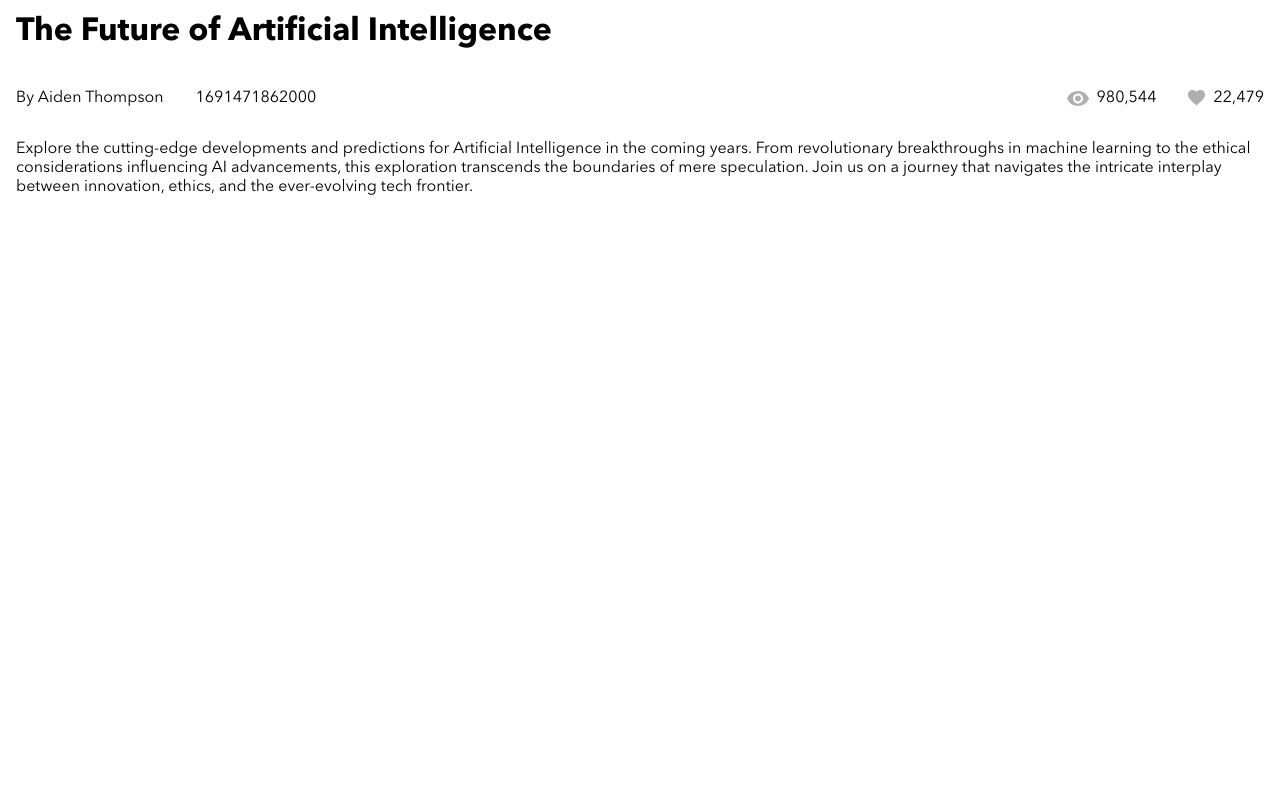
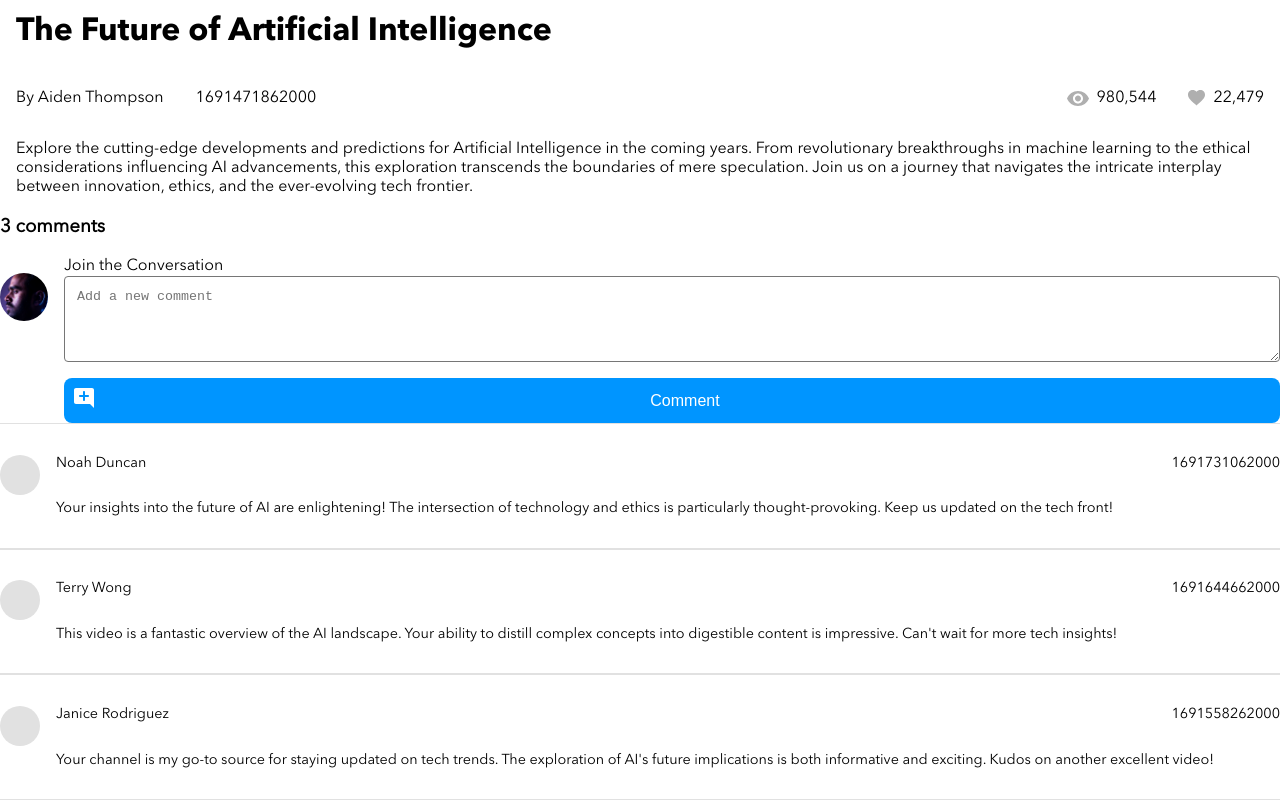
Before and after one commit to reema-susanroy/reema-susanroy-brainflix, a React (Create React App) app: page / in a window 1280 px wide. Shown: the part 883-1683 px from the top of the page. Before the commit the page ends 1096 px from the top, so only its background shows below. Built offline with nearby package versions, Linux system fonts and the light colour scheme.

Commit message:
Fetch comments of the currentVideo and display on GUI.

```diff
--- a/src/App.js
+++ b/src/App.js
@@ -8,7 +8,7 @@ import VideoData from './data/video-details.json'
 import Header from './components/Header/Header';
 import Video from './components/Video/Video'
 import VideoDetails from './components/VideoDetails/VideoDetails';
-
+import Comments from './components/Comments/Comments';
 
 function App() {
 
@@ -18,13 +18,12 @@ function App() {
     // Simulate fetching data from provided files
     setMainVideo(VideoData[0]); // Assuming the first video is the main video
   }, []);
-
   return (
     <div >
         <Header />
         <Video mainVideo={mainVideo}/>
         <VideoDetails mainVideo={mainVideo}/>
-
+        <Comments mainVideo={mainVideo}/>
     </div>
   );
 }
--- /dev/null
+++ b/src/components/CommentDisplay/CommentDisplay.js
@@ -0,0 +1,29 @@
+import './CommentDisplay.scss';
+
+function CommentDisplay({ comment }) {
+    return (
+        <>
+
+            <div className="comment">
+                <div className="comment__user">
+                    <div className="comment__user--image-cont">
+                        <p className="comment__user--image"> </p>
+                    </div>
+                    <div className="comment__user--comment-cont">
+                        <div className="comment__user--name-cont">
+                            <p className="comment__user--name">{comment.name}</p>
+                            <p className="comment__user--date">{comment.timestamp}</p>
+                        </div>
+                        <div className="comment__user--comment-cont">
+                            <p className="comment__user--comment">{comment.comment}</p>
+                        </div>
+                    </div>
+
+                </div>
+            </div>
+        </>
+    );
+}
+
+
+export default CommentDisplay;
--- /dev/null
+++ b/src/components/CommentDisplay/CommentDisplay.scss
@@ -0,0 +1,42 @@
+@use '../../styles/partials/variable' as*;
+
+.comment__user {
+        display: flex;
+        font-size: 0.9rem;
+        border-top: 1px solid #E1E1E1;
+        padding: 1rem 0;
+        border-bottom: 1px solid #E1E1E1;
+
+    &--image-cont {
+        padding-right: 1rem;
+    }
+    &--image {
+        width: 40px;
+        height: 40px;
+        border-radius: 50%;
+        background-color: $divider_color;
+    }
+    &--comment-cont {
+        max-width: 100%;
+        overflow: hidden;
+        word-wrap: break-word;
+    }
+
+    &--name-cont {
+        display: flex;
+    }
+
+    &--name {
+        width: 50%;
+    }
+
+    &--date {
+        flex: 1;
+        display: flex;
+        justify-content: flex-end;
+        width: 100vw;
+    }
+    &--comment {
+        // padding: 1rem 0;
+    }
+}
--- /dev/null
+++ b/src/components/Comments/Comments.js
@@ -0,0 +1,47 @@
+import CommentDisplay from '../CommentDisplay/CommentDisplay'
+import './Comments.scss';
+import avatar from '../../assets/images/Mohan-muruge.jpg'
+
+function Comments({ mainVideo }) {
+
+    let commentArr = [];
+    commentArr = mainVideo.comments;
+    console.log({ commentArr });
+    // console.log(commentArr[1].name)
+
+    return (
+        <>
+            {commentArr && (
+                <div>
+                    <h3>{commentArr.length} comments</h3>
+                    <form className='form__comments'>
+                        <div className='form__comments-image'>
+                            <section className='form__comments--userImage'>
+                                <img src={avatar} alt="avatar" />
+                            </section>
+                        </div>
+                        <div class=" form__comments--userinput">
+                            <section class=" form__comments--input">
+                                <label className="title">Join the Conversation</label>
+                                <textarea className="form__comments--input-box" placeholder="Add a new comment"
+                                    id="userComment" rows="4"></textarea>
+                            <div className='form__comments--button'>
+                            <button className='form__comments--button-item'>Comment</button>
+                            </div>
+                            </section>
+                        </div>
+
+                    </form>
+                    <div className="comments">
+                        {commentArr.map((comment) => (
+                            <CommentDisplay key={comment.id} comment={comment} />
+                        ))}
+                    </div>
+                </div>
+            )}
+        </>
+    )
+
+}
+
+export default Comments;
--- /dev/null
+++ b/src/components/Comments/Comments.scss
@@ -0,0 +1,61 @@
+@use '../../styles/partials/variable' as*;
+
+.form__comments{
+    display: flex;
+    gap: 1rem;
+
+    &--userImage {
+        position: relative;
+    top: 1rem;
+        width: 48px;
+        height: 48px;
+        border-radius: 50%;
+        overflow: hidden;
+        object-fit: cover;
+        background-color: white;
+
+        img {
+            width: 100%;
+            height: 100%;
+            object-fit: cover;
+        }
+    }
+    &--userinput{
+        flex:1;
+    }
+    &--input {
+        display: flex;
+        flex-direction: column;
+        // padding: 1rem 0 1rem 1rem;
+    }
+    &--input-box {
+        // border: 1px solid $ternary_color;
+        border-radius: 4px;
+        padding: 0.75rem;
+        // background-color: $alternative_background_color ;
+
+        // @include tablet {
+        //     padding: 1rem;
+        // }
+    }
+    &--button{
+        padding-top: 1rem;
+    }
+    &--button-item {
+            color: $primary_background_color;
+            background-color: $primary_color_button;
+            border: none;
+            width: 100%;
+            background-image: url('../../assets/images/icons/add_comment.svg');
+            background-repeat: no-repeat;
+            height: 45px;
+            width: 100%;
+            border-radius: 0.5rem;
+            box-sizing: border-box;
+            background-repeat: no-repeat;
+            padding-left: 2rem;
+            background-size: 1.5rem;
+            background-position: (0.5rem 0.5rem);
+            font-size: 1rem;
+        }
+}
```
